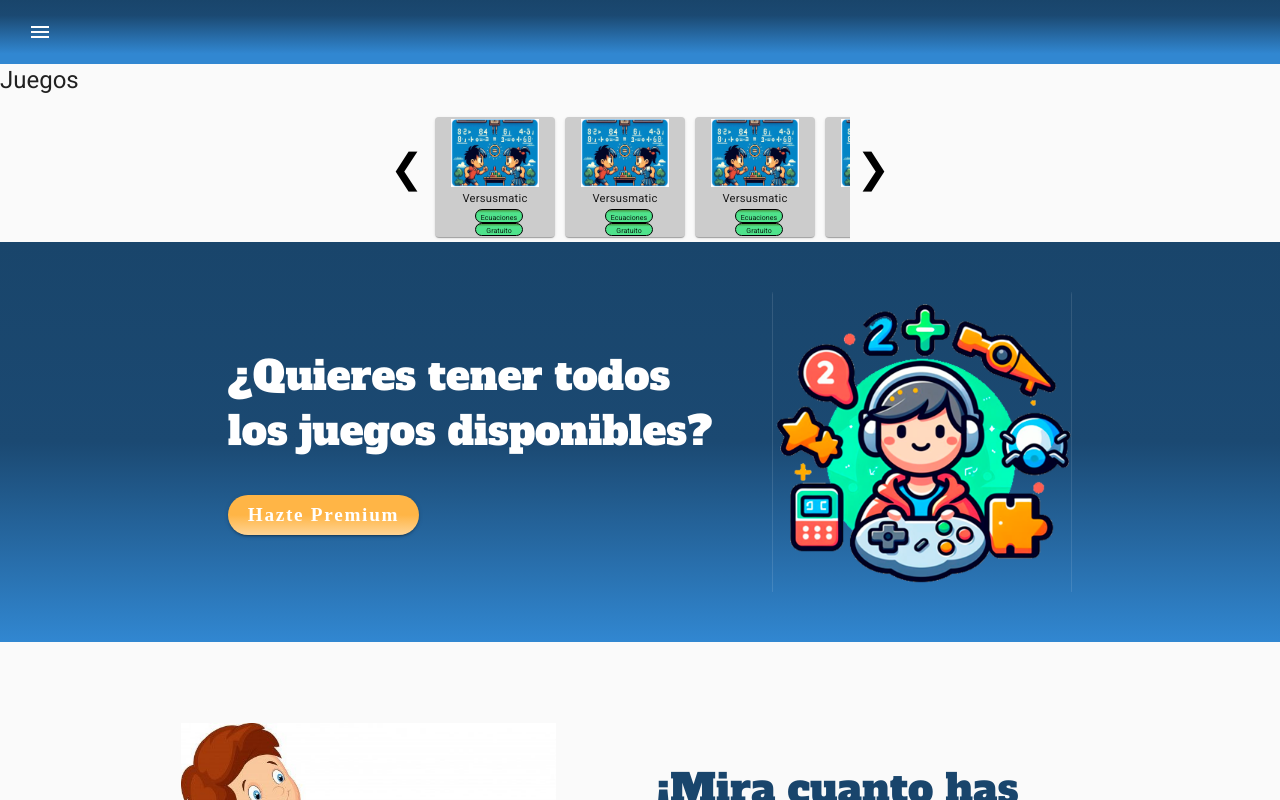
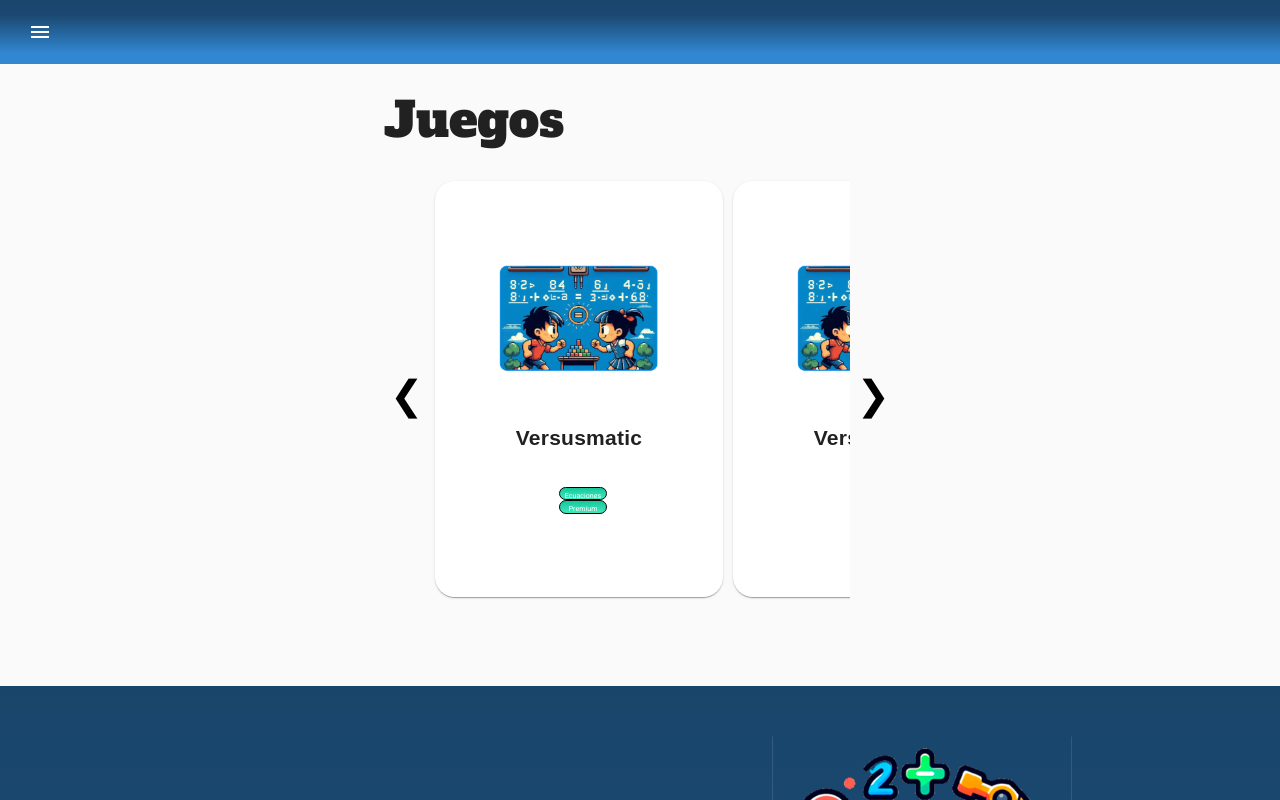
Before and after one commit to OpenSourceWX52-2024/upc-pre-202401--si729-WX52-2SquareD-FrontEnd, an Angular app: page /home/1 in a window 1280 px wide. Built offline with nearby package versions, Linux system fonts and the light colour scheme; a web font is replaced by a local one.

Commit message:
feat: addedd gallery css styles

```diff
--- a/src/app/public/components/the-sidebar-content/the-sidebar-content.component.css
+++ b/src/app/public/components/the-sidebar-content/the-sidebar-content.component.css
@@ -6,6 +6,7 @@
   bottom: 0;
   left: 0;
   right: 0;
+
 }
 
 .example-is-mobile .example-toolbar {
@@ -16,12 +17,14 @@
 
 h1.example-app-name {
   margin-left: 8px;
+
 }
 
 .example-sidenav-container {
   /* When the sidenav is not fixed, stretch the sidenav container to fill the available space. This
      causes `<mat-sidenav-content>` to act as our scrolling element for desktop layouts. */
   flex: 1;
+
 }
 
 .example-is-mobile .example-sidenav-container {
@@ -36,6 +39,7 @@ h1.example-app-name {
 .sidenav-container{
   min-width: 400px;
   background: linear-gradient(to bottom, #19456B 0%, #1B4972 50%, #3187D1 100%);
+
 }
 .item-sidenav{
   color: white !important;
--- a/src/app/public/components/the-sidebar-content/the-sidebar-content.component.ts
+++ b/src/app/public/components/the-sidebar-content/the-sidebar-content.component.ts
@@ -26,7 +26,7 @@ export class TheSidebarContentComponent implements OnInit{
   userId:any="1";
 
 
-  fillerNav = [{name:"Inicio",path:"/home"}, {name:"Progreso",path:"/games"},{name:"Configuración",path:"/configuration"},{name:"Planes", path:"/plans"}];
+  fillerNav = [{name:"Inicio",path:"/home"}, {name:"Progreso",path:"/games"},{name:"Planes", path:"/plans"},{name:"Configuración",path:"/configuration"}];
 
 
   private _mobileQueryListener: () => void;
--- a/src/app/public/pages/home-view/home-view.component.css
+++ b/src/app/public/pages/home-view/home-view.component.css
@@ -13,16 +13,25 @@
   transition: margin-left 0.5s;
 }
 
+.game{
+  font-size: 48px;
+  font-family: 'Alfa Slab One', cursive;
+  margin-top: 40px;
+  margin-left: 30%;
+  margin-bottom: 40px;
+}
 .item {
   flex: 0 0 auto;
-  width: 120px; /* Ancho de cada elemento, ajusta según necesites */
-  height: 120px; /* Altura de cada elemento, ajusta según necesites */
+  width: 288px; /* Ancho de cada elemento, ajusta según necesites */
+  height: 416px; /* Altura de cada elemento, ajusta según necesites */
   margin: 5px;
-  background-color: #ccc; /* Color de fondo de los elementos */
+  background-color: #ffffff; /* Color de fondo de los elementos */
   display: flex;
   flex-direction: column;
   justify-content: center;
   align-items: center;
+  margin-bottom: 30%;
+  border-radius: 20px;
 }
 .prev-btn,
 .next-btn {
@@ -93,19 +102,25 @@ mat-card-content {
   align-items: center;
   margin-top: 110px;
 }
-
+.game_title{
+  font-size: 1.5em; /* Ajusta el tamaño de la fuente de los títulos en las cajas redondeadas */
+  margin-top: 20px;
+  font-family: Bitter, sans-serif;
+  font-weight: bold;
+}
 .rounded-box {
   width: 110%; /* Ajusta el ancho al 100% de la tarjeta */
   height: 7%; /* Ajusta la altura al 25% de la tarjeta */
   border: 1px solid #000; /* Color del borde */
   border-radius: 10px; /* Radio del borde para hacerlo redondeado */
   padding: 1px;
-
+  color:white;
   display: flex;
   justify-content: center;
   align-items: center;
-  background: linear-gradient(to bottom, #469a43 0%, #4fe28b 24%);
+  background: linear-gradient(180deg, rgba(22,199,154,1) 0%, rgba(62,233,190,1) 100%);
 }
+
 .rounded-box h3 {
   font-size: 0.5em; /* Ajusta el tamaño de la fuente de los títulos en las cajas redondeadas */
   margin-top: 20px;
--- a/src/app/public/pages/home-view/home-view.component.html
+++ b/src/app/public/pages/home-view/home-view.component.html
@@ -1,19 +1,19 @@
 <section class="section-game">
-  <h1>Juegos</h1>
+  <h1 class="game">Juegos</h1>
   <div class="carousel">
 
     <div class="items-container" [style.margin-left.px]="-currentIndex * 115">
       <div *ngFor="let item of items; index as i">
         <mat-card class="item">
           <mat-card-content>
-            <img [src]="item.src" alt="Imagen {{ i + 1 }}" width="60px">
-            <p>Versusmatic</p> <!-- Texto debajo de la imagen -->
+            <img [src]="item.src" alt="Imagen {{ i + 1 }}" width="264px" height="264px">
+            <p class="game_title">Versusmatic</p> <!-- Texto debajo de la imagen -->
             <div class="rounded-boxes">
               <div class="rounded-box">
                 <h3>Ecuaciones</h3> <!-- Título de la primera caja redondeada -->
               </div>
               <div class="rounded-box">
-                <h3>Gratuito</h3> <!-- Título de la segunda caja redondeada -->
+                <h3>Premium</h3> <!-- Título de la segunda caja redondeada -->
               </div>
             </div>
           </mat-card-content>
```
